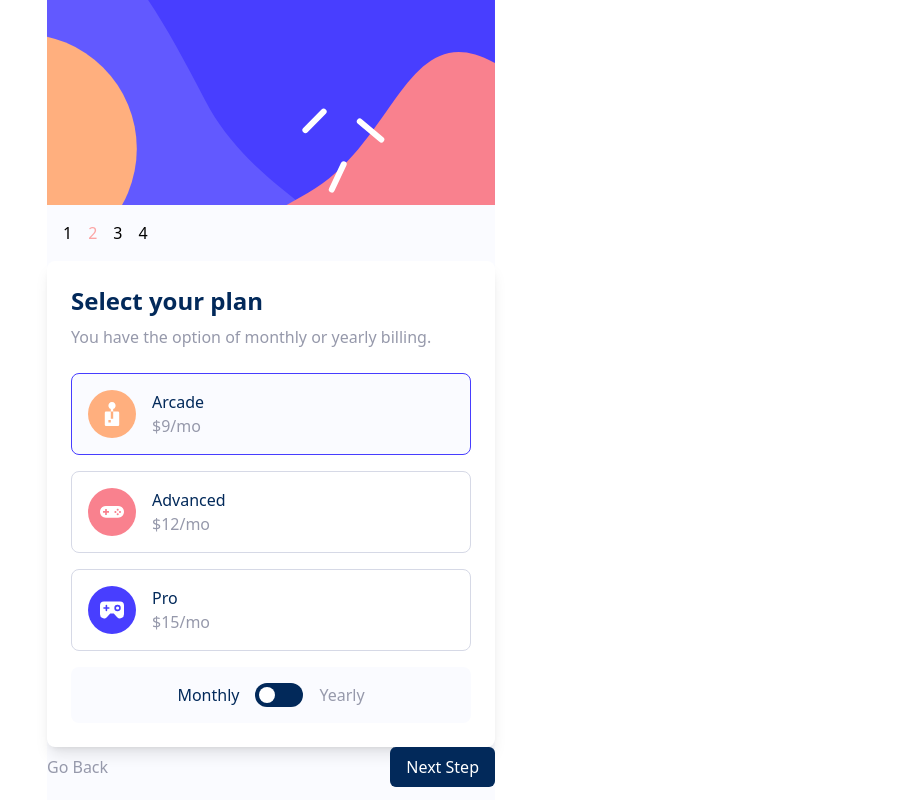
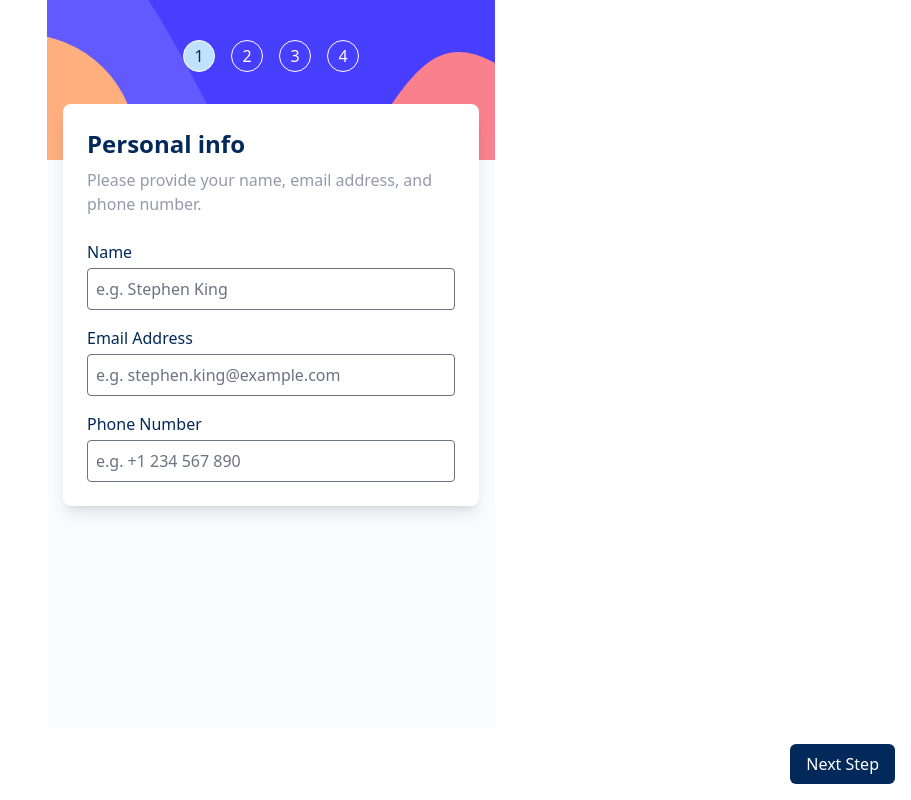
Before and after one commit to cjcoops/multi-step-form, a React (Vite) app: page / in a window 1280 px wide. Shown: the whole page, without its empty margins (369-1280 px from the left). Built offline with nearby package versions, Linux system fonts and the light colour scheme.

Commit message:
Improve styling for layout

```diff
--- a/src/App.tsx
+++ b/src/App.tsx
@@ -9,7 +9,7 @@ import { Summary } from './components/Summary';
 const STEPS = ['Your Info', 'Select Plan', 'Add-ons', 'Summary'];
 
 function App() {
-  const [currentStep, setStep] = useState(2);
+  const [currentStep, setStep] = useState(1);
   const [formValues, setFormValues] = useState<FormValues>({
     name: '',
     email: '',
@@ -33,22 +33,22 @@ function App() {
 
   return (
     <div className="bg-alabaster mx-auto min-h-screen max-w-md">
-      <header>
-        <img
-          src="/images/bg-sidebar-mobile.svg"
-          alt="Decorative sidebar background"
-          className="w-full"
-        />
-        <div className="flex gap-4 p-4">
+      <header className="h-40 bg-[url('/images/bg-sidebar-mobile.svg')] bg-cover bg-no-repeat p-10">
+        <div className="flex justify-center gap-4">
           {STEPS.map((step, index) => (
-            <div key={step} className={`${currentStep === index + 1 ? 'text-red-300' : ''}`}>
+            <div
+              key={step}
+              className={`flex h-8 w-8 items-center justify-center rounded-full border border-white ${
+                currentStep === index + 1 ? 'bg-light-blue text-marine-blue' : 'text-white'
+              }`}
+            >
               {index + 1}
             </div>
           ))}
         </div>
       </header>
       <main>
-        <div className="rounded-lg bg-white p-6 shadow-lg">
+        <div className="mx-4 -mt-14 rounded-lg bg-white p-6 shadow-lg">
           {currentStep === 1 && (
             <PersonalInfoForm formData={formValues} updateFields={handleUpdateFields} />
           )}
@@ -61,7 +61,7 @@ function App() {
           {currentStep === 4 && <Summary formData={formValues} />}
         </div>
       </main>
-      <footer className="flex">
+      <footer className="fixed bottom-0 left-0 right-0 flex bg-white p-4">
         {currentStep > 1 && (
           <button type="button" onClick={handleBack} className="text-cool-gray">
             Go Back
```
